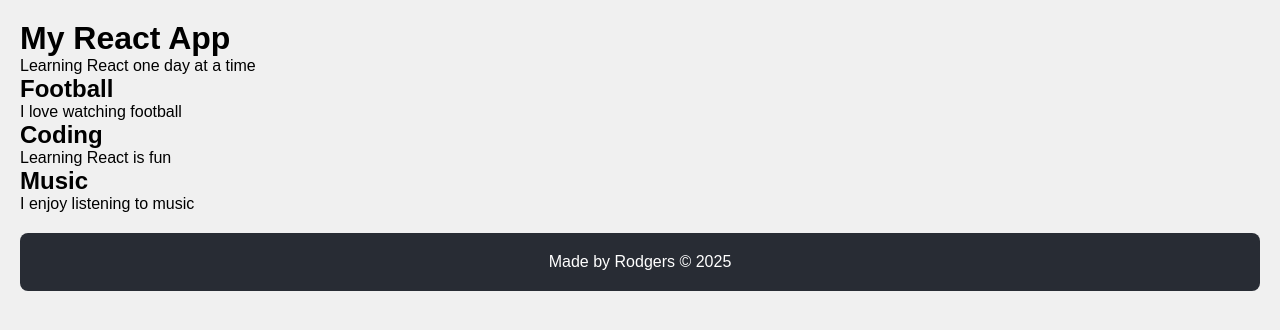
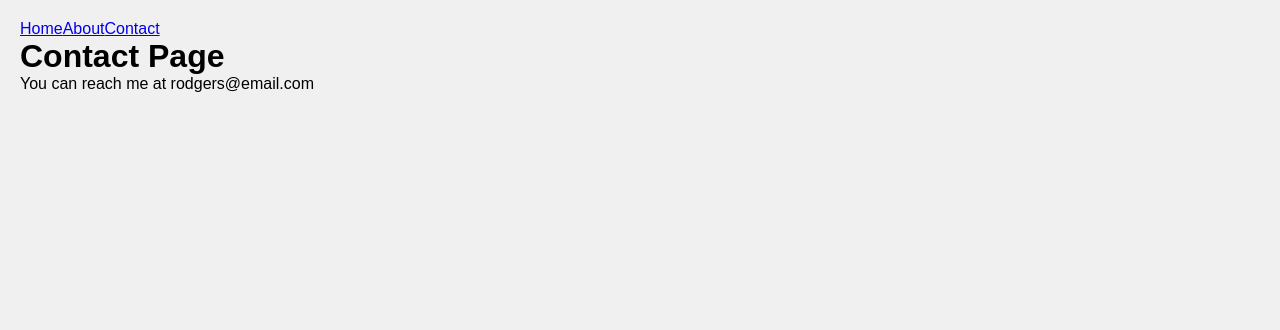
Before and after one commit to Rojimkolwey/React, a React (Create React App) app in the folder myapp/: page /contact in a window 1280 px wide. Shown: the top 330 px of the page. Built offline with nearby package versions, Linux system fonts and the light colour scheme.

Commit message:
fixed errors

```diff
--- a/myapp/package.json
+++ b/myapp/package.json
@@ -7,8 +7,9 @@
     "@testing-library/jest-dom": "^6.9.1",
     "@testing-library/react": "^16.3.2",
     "@testing-library/user-event": "^13.5.0",
-    "react": "^19.2.4",
-    "react-dom": "^19.2.4",
+    "react": "^18.2.0",
+    "react-dom": "^18.2.0",
+    "react-router-dom": "^6.20.0",
     "react-scripts": "5.0.1",
     "web-vitals": "^2.1.4"
   },
--- a/myapp/src/App.js
+++ b/myapp/src/App.js
@@ -1,17 +1,20 @@
-import Header from './components/Header';
-import Card from './components/Card';
-import Footer from './components/Footer';
+import { BrowserRouter, Routes, Route } from 'react-router-dom';
+import Navbar from './components/Navbar';
+import Home from './pages/Home';
+import About from './pages/About';
+import Contact from './pages/Contact';
 import './App.css';
 
 function App() {
   return (
-    <div>
-      <Header />
-      <Card title="Football" description="I love watching football" />
-      <Card title="Coding" description="Learning React is fun" />
-      <Card title="Music" description="I enjoy listening to music" />
-      <Footer />
-    </div>
+    <BrowserRouter>
+      <Navbar />
+      <Routes>
+        <Route path="/" element={<Home />} />
+        <Route path="/about" element={<About />} />
+        <Route path="/contact" element={<Contact />} />
+      </Routes>
+    </BrowserRouter>
   );
 }
 
--- /dev/null
+++ b/myapp/src/components/Navbar.js
@@ -0,0 +1,13 @@
+import { Link } from 'react-router-dom';
+
+function Navbar() {
+  return (
+    <nav>
+      <Link to="/">Home</Link>
+      <Link to="/about">About</Link>
+      <Link to="/contact">Contact</Link>
+    </nav>
+  );
+}
+
+export default Navbar;
--- /dev/null
+++ b/myapp/src/pages/About.js
@@ -0,0 +1,10 @@
+function About() {
+  return (
+    <div>
+      <h1>About Page</h1>
+      <p>This app was built while learning React!</p>
+    </div>
+  );
+}
+
+export default About;
--- /dev/null
+++ b/myapp/src/pages/Contact.js
@@ -0,0 +1,10 @@
+function Contact() {
+  return (
+    <div>
+      <h1>Contact Page</h1>
+      <p>You can reach me at rodgers@email.com</p>
+    </div>
+  );
+}
+
+export default Contact;
--- a/package.json
+++ b/package.json
@@ -1,5 +1,5 @@
 {
   "dependencies": {
-    "react-router-dom": "^7.14.0"
+    "react-router-dom": "^6.20.0"
   }
 }
```
Also changed, not shown: 1 other file (tests, documents, lock files or other folders).
